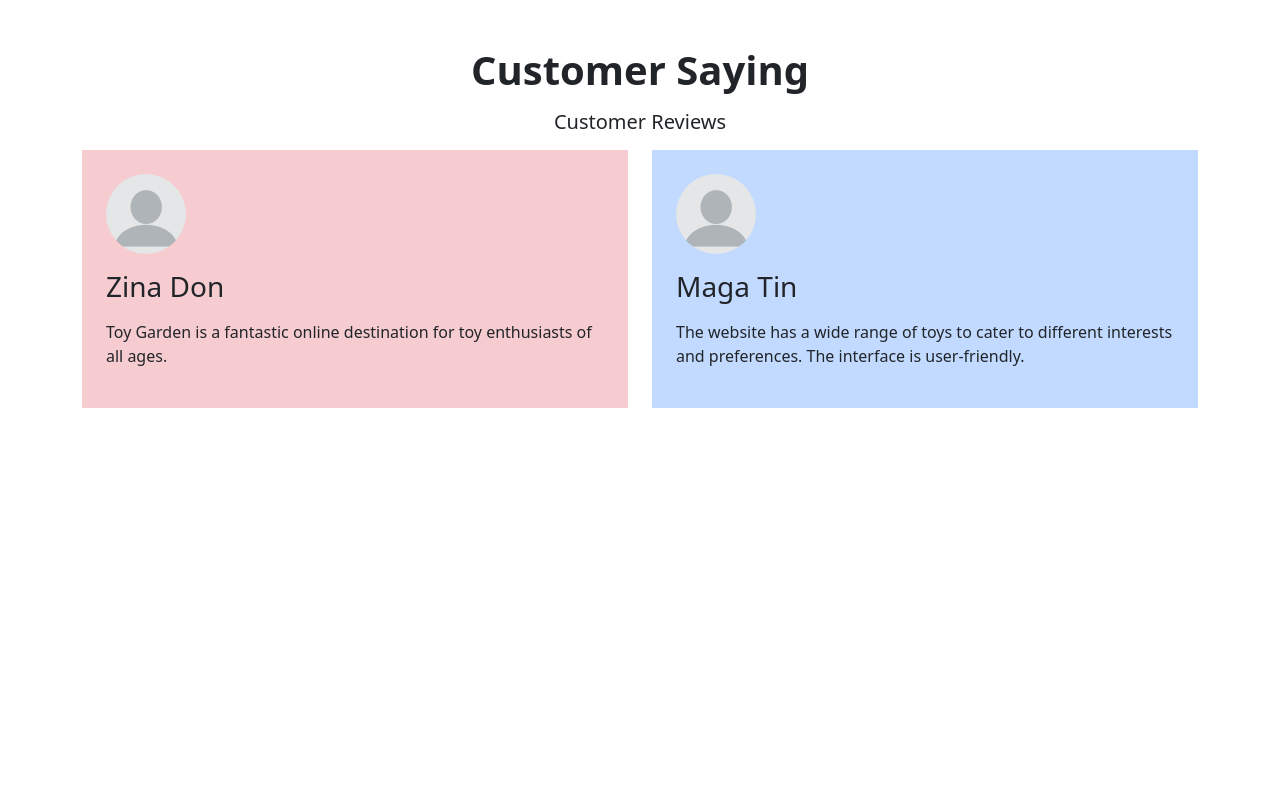
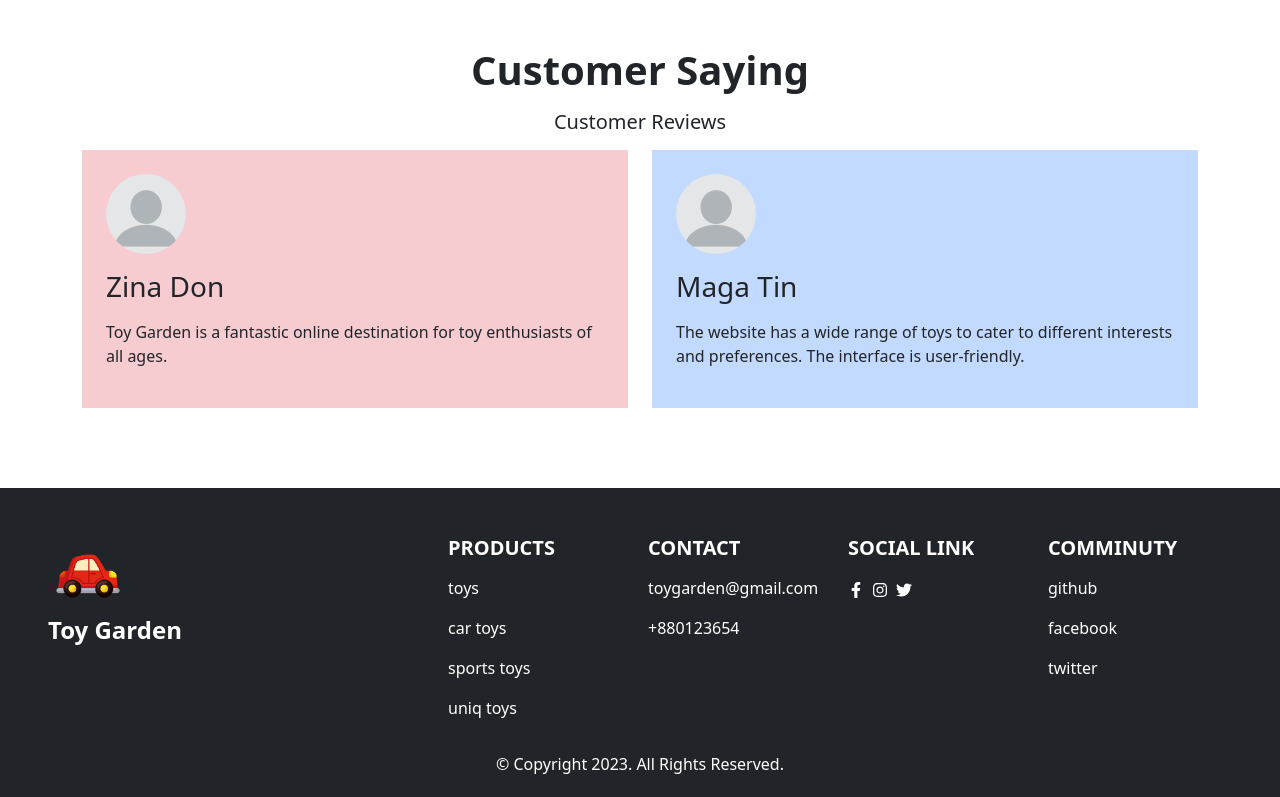
Before and after one commit to sohan004/toy-garden-clint-side, a React (Vite) app: page / in a window 1280 px wide. Shown: the part 2000-2797 px from the top of the page. Before the commit the page ends 2408 px from the top, so only its background shows below. Built offline with nearby package versions, Linux system fonts and the light colour scheme; no server answers.

Commit message:
footer added

```diff
--- a/src/App.jsx
+++ b/src/App.jsx
@@ -4,6 +4,7 @@ import viteLogo from '/vite.svg'
 import './App.css'
 import Nav from './components/Nav/Nav'
 import { Outlet, useNavigation } from 'react-router-dom'
+import Footer from './components/Footer/Footer'
 
 function App() {
   const navigation = useNavigation()
@@ -16,6 +17,7 @@ function App() {
           <span className="visually-hidden">Loading...</span>
         </div>
       </div> : <Outlet></Outlet>}
+      <Footer></Footer>
 
     </>
   )
--- /dev/null
+++ b/src/components/Footer/Footer.jsx
@@ -0,0 +1,54 @@
+import React from 'react';
+import logo from '../../assets/logo.png'
+import { FaFacebookF, FaInstagram, FaTwitter } from 'react-icons/fa';
+
+const Footer = () => {
+    return (
+        <div style={{ marginTop: '80px' }} className='px-2 bg-dark text-white py-5 px-md-5 '>
+            <div className="row g-3">
+                <div className="col-6 col-md-4 col-lg-4">
+                    <div>
+                        <img src={logo} style={{ width: '80px' }} alt="" className="img-fluid" />
+                        <h4 className='fw-bolder'>Toy Garden</h4>
+                    </div>
+                </div>
+                <div className="col-6 col-md-4 col-lg-2">
+                    <div>
+                        <h5 className="fw-bolder mb-3">PRODUCTS</h5>
+                        <p>toys</p>
+                        <p>car toys</p>
+                        <p>sports toys</p>
+                        <p>uniq toys</p>
+
+                    </div>
+                </div>
+                <div className="col-6 col-md-4 col-lg-2">
+                    <div>
+                        <h5 className="fw-bolder mb-3">CONTACT</h5>
+                        <p>toygarden@gmail.com</p>
+                        <p>+880123654</p>
+                    </div>
+                </div>
+                <div className="col-6 col-md-4 col-lg-2">
+                    <div>
+                        <h5 className="fw-bolder mb-3">SOCIAL LINK</h5>
+                        <FaFacebookF className=''></FaFacebookF>
+                        <FaInstagram className=' mx-2'></FaInstagram>
+                        <FaTwitter className=''></FaTwitter>
+                    </div>
+                </div>
+                <div className="col-6 col-md-4 col-lg-2">
+                    <div>
+                        <h5 className="fw-bolder mb-3">COMMINUTY</h5>
+                        <p>github</p>
+                        <p>facebook</p>
+                        <p>twitter</p>
+                    </div>
+                </div>
+            </div>
+            <p className='text-center mt-3'>© Copyright 2023. All Rights Reserved.</p>
+        </div>
+    );
+};
+
+export default Footer;
--- a/src/components/HomePage/Sec2/Sec2.jsx
+++ b/src/components/HomePage/Sec2/Sec2.jsx
@@ -16,7 +16,7 @@ const Sec2 = () => {
         AOS.init({duration: 2000});
     }, [])
     return (
-        <div style={{marginBottom: '80px'}} className='container'>
+        <div  className='container'>
             <h1 className="text-center fw-bolder">Toy Garden Gelary</h1>
             <h5 className='text-center my-3'>Exploring the Tapestry of Time through Our Gallery</h5>
             <div className="row g-3 sc-2">
--- a/src/components/HomePage/Sec3/Sec3.jsx
+++ b/src/components/HomePage/Sec3/Sec3.jsx
@@ -4,7 +4,7 @@ import blank from '../../../assets/blank-profile-picture-gb085c28e0_1280.png'
 
 const Sec3 = () => {
     return (
-        <div className='container'>
+        <div style={{marginBottom: '80px'}} className='container'>
             <h1 className="text-center fw-bolder">Customer Saying</h1>
             <h5 className='text-center my-3'>Customer Reviews</h5>
             <div className='d-flex flex-column flex-md-row gap-4'>
--- a/src/components/HomePage/Sec5/Item.jsx
+++ b/src/components/HomePage/Sec5/Item.jsx
@@ -3,6 +3,7 @@ import ReactStarsRating from 'react-awesome-stars-rating';
 import { AuthContex } from '../../Auth/AuthProvider';
 import { toast } from 'react-toastify';
 import { redirect, useNavigate } from 'react-router-dom';
+import Swal from 'sweetalert2';
 
 const Item = ({ d }) => {
     const { user } = useContext(AuthContex)
@@ -21,10 +22,11 @@ const Item = ({ d }) => {
     } = d
     const detail = () => {
         if (!user) {
-            toast.error('You have to log in first to view details!', {
-                position: "top-center",
-                theme: "colored",
-            });
+            Swal.fire(
+                'Not Log In',
+                'You have to log in first to view details!',
+                'error'
+            )
         }
         navigate(`/toy/${_id}`)
     }
```
